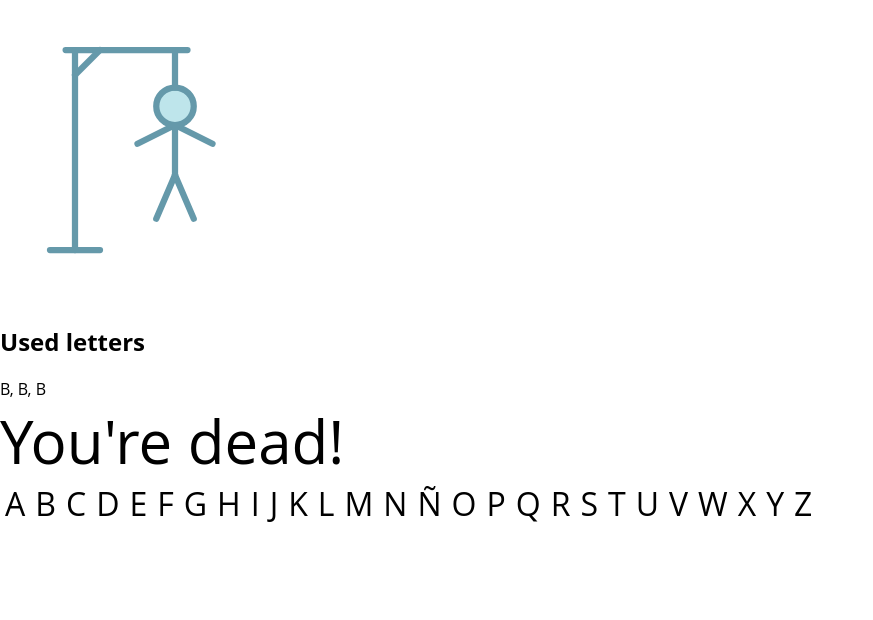
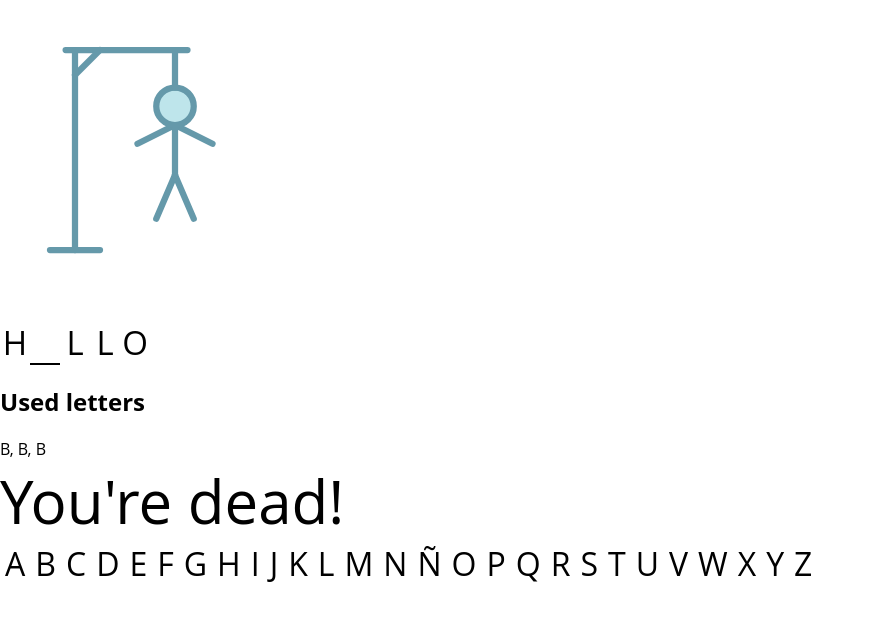
Before and after one commit to pauIbanez/w4ch2-berenguer-pauI, a React (Create React App) app: page / in a window 1280 px wide. Shown: the top 620 px of the page, without its empty margins (0-873 px from the left). Built offline with nearby package versions, Linux system fonts and the light colour scheme.

Commit message:
Added sample Word component to App.js

```diff
--- a/src/App.js
+++ b/src/App.js
@@ -1,4 +1,5 @@
 import "./App.css";
+import Word from "./components/Word/Word";
 
 function App() {
   return (
@@ -18,6 +19,7 @@ function App() {
           <line class="stage1" x1="16" y1="80" x2="32" y2="80"></line>
         </svg>
       </div>
+      <Word word="hello" lettersPlayed={["h", "p", "l", "i", "o"]} />
       <section class="used-letters-container">
         <h2>Used letters</h2>
         <ul class="used-letters">
```
